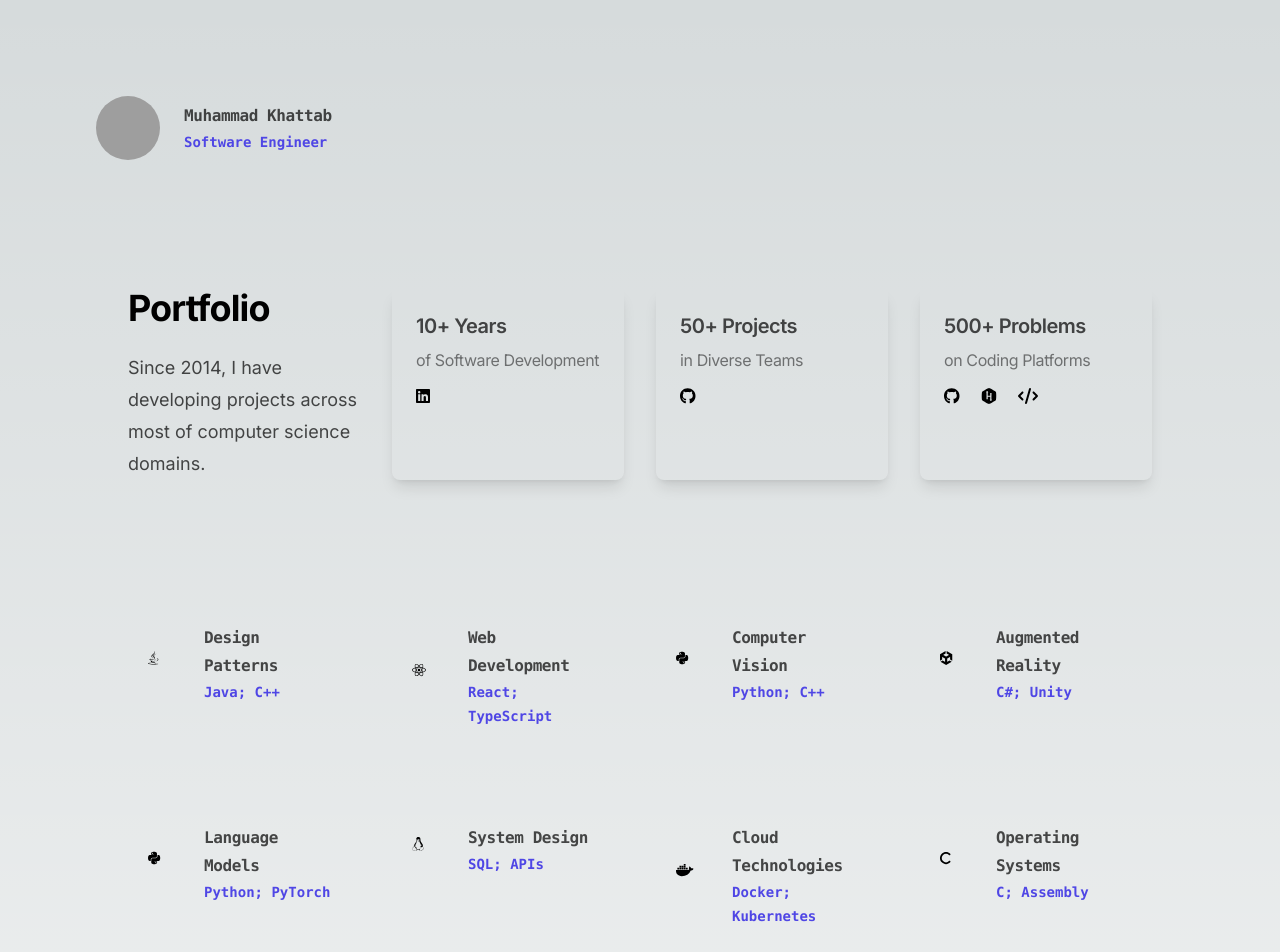
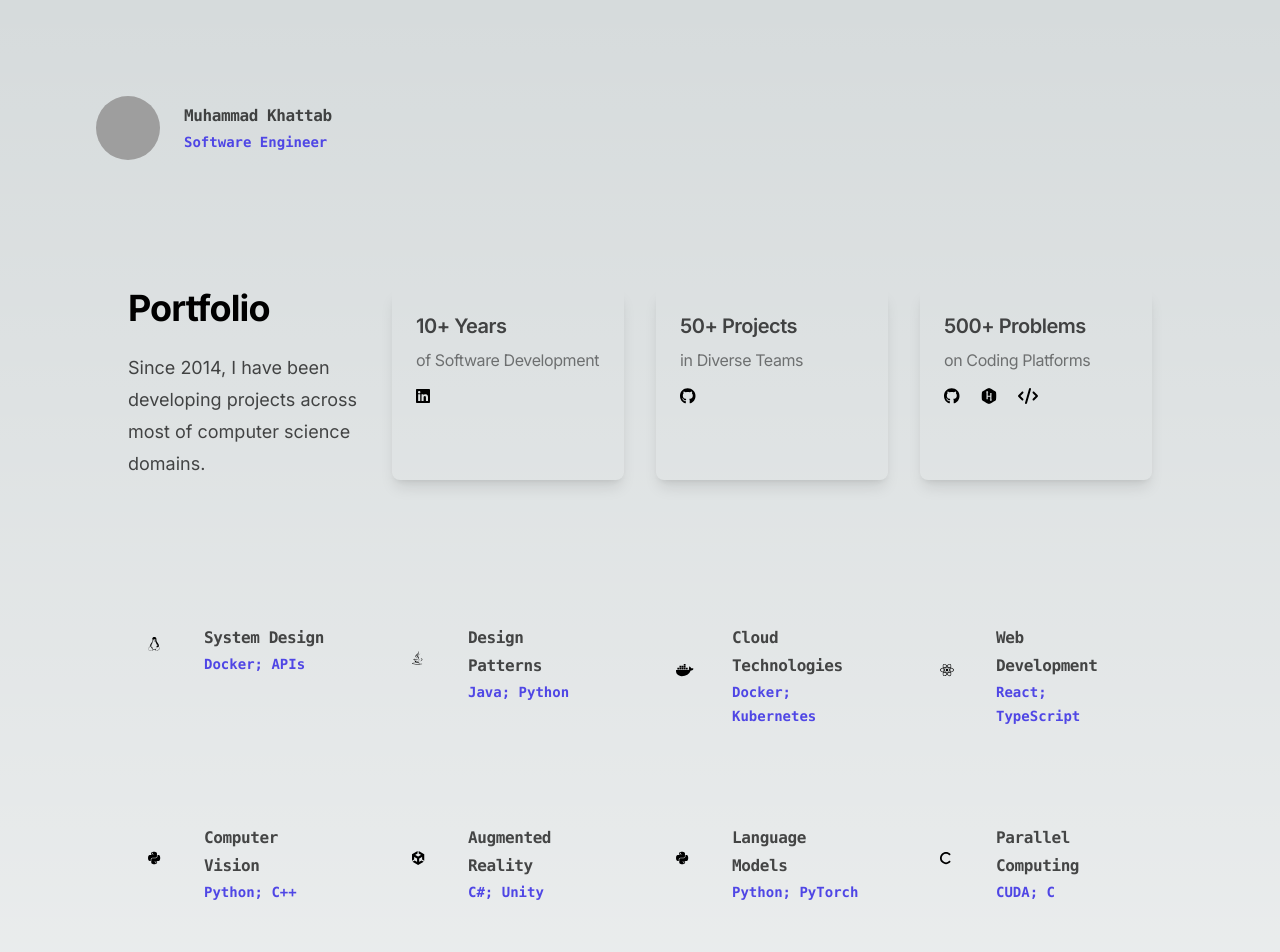
Before and after one commit to msskzx/fossilfolio, a Next.js app: page / in a window 1280 px wide. Shown: the top 952 px of the page. Built offline with nearby package versions, Linux system fonts and the light colour scheme; grey boxes are pictures that could not be loaded.

Commit message:
updated technologies

```diff
--- a/app/page.tsx
+++ b/app/page.tsx
@@ -19,7 +19,7 @@ import {
 const meh = {
   name: 'Muhammad Khattab',
   role: 'Software Engineer',
-  intro: 'Since 2014, I have developing projects across most of computer science domains.',
+  intro: 'Since 2014, I have been developing projects across most of computer science domains.',
   years: '10+ Years',
   projects: '50+ Projects',
   problems: '500+ Problems',
@@ -29,9 +29,17 @@ const meh = {
 
 const topics = [
   {
+    name: 'System Design',
+    tech: 'Docker; APIs',
+    icon: faLinux,
+  }, {
     name: 'Design Patterns',
-    tech: 'Java; C++',
+    tech: 'Java; Python',
     icon: faJava,
+  }, {
+    name: 'Cloud Technologies',
+    tech: 'Docker; Kubernetes',
+    icon: faDocker,
   }, {
     name: 'Web Development',
     tech: 'React; TypeScript',
@@ -49,30 +57,22 @@ const topics = [
     tech: 'Python; PyTorch',
     icon: faPython,
   }, {
-    name: 'System Design',
-    tech: 'SQL; APIs',
-    icon: faLinux,
-  }, {
-    name: 'Cloud Technologies',
-    tech: 'Docker; Kubernetes',
-    icon: faDocker,
-  }, {
-    name: 'Operating Systems',
-    tech: 'C; Assembly',
+    name: 'Parallel Computing',
+    tech: 'CUDA; C',
     icon: faC,
   },
 ]
 
 const highlights = [
   {
+    name: 'Webex Integration',
+    desc: 'At infineon, I implemented a number of microservices and a containerized setup along with the cloud setup no regularly notify 60,000 employees. Furthermore, I implemented an ETL pipeline using Apache Airflow, ensuring efficient batch processing and minimal database queries, and a scalable task queue with robust retry mechanisms.',
+    url: 'https://github.com/msskzx',
+    icon: faPython,
+  }, {
     name: 'Image Segmentation',
     desc: 'At AI in Medicine Lab, I devised a three-stage pipeline to for cardiac magnetic resonance image segmentation and evaluated fairness of different models across sex and ethnic groups to mitigate bias. I experimented with a number of approaches like multi-modal and multi-task settings, slice selection, and distribution alignment.',
     url: 'https://github.com/msskzx/unimatch',
-    icon: faPython,
-  }, {
-    name: 'Webex Integration',
-    desc: 'At infineon, I implemented a number of microservices and a containerized setup along with the cloud setup no regularly notify 60,000 employees. Furthermore, I implemented an ETL pipeline using Apache Airflow, ensuring efficient batch processing and minimal database queries, and a scalable task queue with robust retry mechanisms.',
-    url: 'https://github.com/msskzx',
     icon: faPython,
   }, {
     name: 'Fossilfolio',
```
